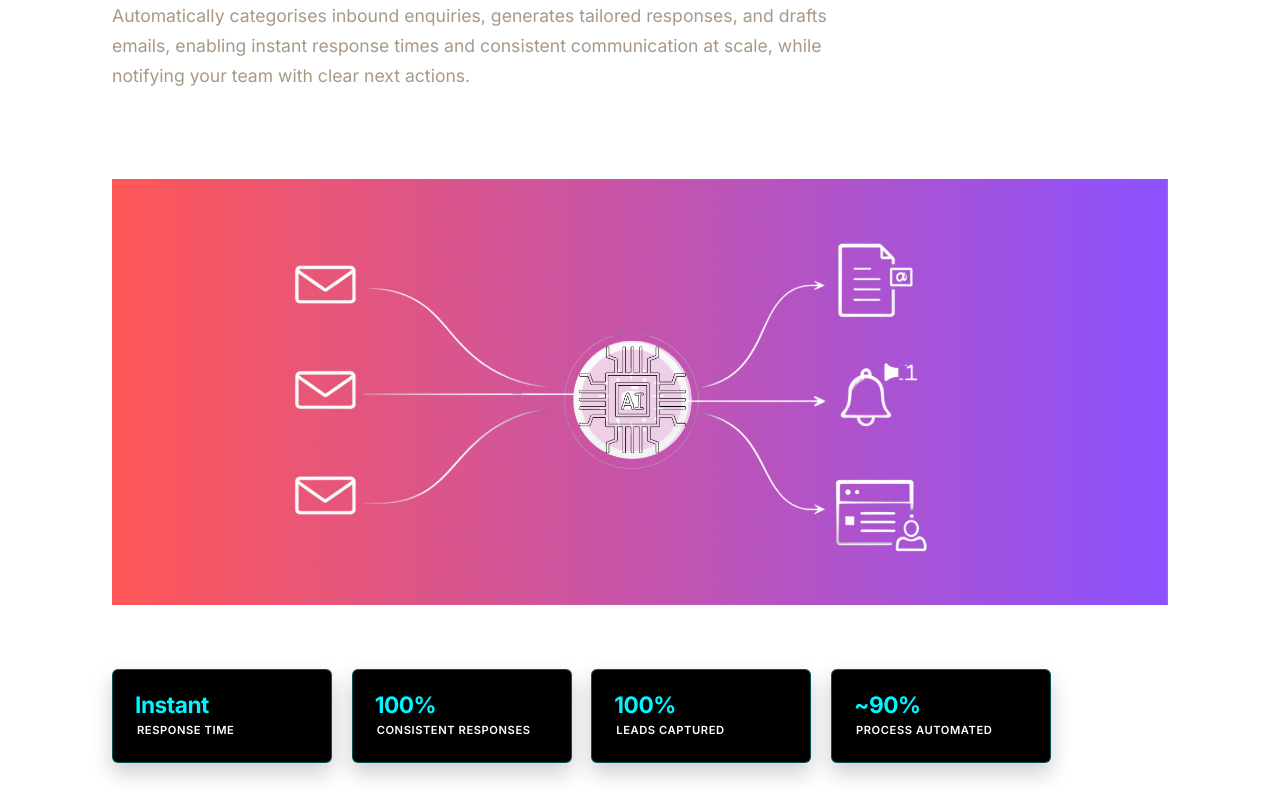
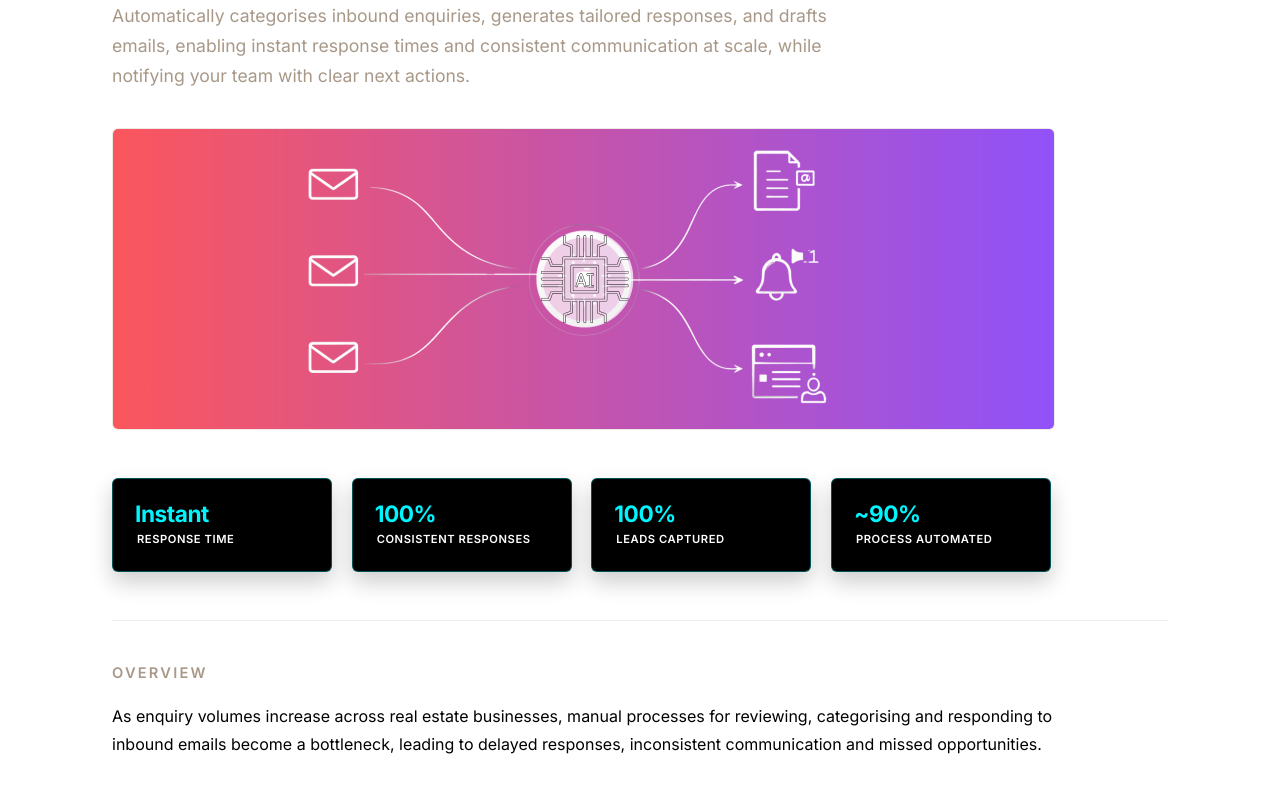
Before and after one commit to RoslynGleave/pm-portfolio-V2, a plain HTML site: page case-studies/ai-lead-triage-response-system.html in a window 1280 px wide. Shown: the part 262-1052 px from the top of the page. Drawn offline with Linux system fonts and the light colour scheme.

Commit message:
Update AI lead triage assets and styling

```diff
--- a/case-studies/ai-lead-triage-response-system.html
+++ b/case-studies/ai-lead-triage-response-system.html
@@ -69,6 +69,23 @@
   padding: var(--space-md) 0 0;
 }
 
+.cs-page-project .cs-hero-banner {
+  width: 100%;
+  max-width: calc(100% - 30mm);
+  margin: var(--space-sm) auto var(--space-md) 0;
+  border-radius: var(--radius);
+  overflow: hidden;
+  border: 1px solid rgba(196, 181, 165, 0.3);
+}
+
+.cs-page-project .cs-hero-banner img {
+  display: block;
+  width: 100%;
+  height: clamp(200px, 34vw, 300px);
+  object-fit: cover;
+  object-position: center;
+}
+
 @media (max-width: 900px) and (min-width: 641px) {
   .cs-page-project .cs-metrics {
     max-width: 100%;
@@ -77,6 +94,11 @@
 }
 
 @media (max-width: 640px) {
+  .cs-page-project .cs-hero-banner {
+    max-width: 100%;
+    margin-right: 0;
+  }
+
   .cs-page-project .cs-section {
     max-width: 100%;
   }
@@ -116,9 +138,9 @@
       <p class="cs-subtitle">Automatically categorises inbound enquiries, generates tailored responses, and drafts emails, enabling instant response times and consistent communication at scale, while notifying your team with clear next actions.</p>
     </div>
 
-    <div class="case-study-image" style="margin: 40px 0; text-align: center;">
-      <img src="ai-lead-triage-response-system/hero-image.png" alt="AI Lead Response System" style="max-width: 100%; height: auto;" />
-    </div>
+    <figure class="cs-hero-banner">
+      <img src="ai-lead-triage-response-system/ai_lead_auto_project_hero-image_1.png" alt="AI Lead Response System" loading="eager" decoding="async">
+    </figure>
 
     <div class="cs-metrics">
       <div class="cs-metric">
--- a/styles.css
+++ b/styles.css
@@ -1149,6 +1149,10 @@
   padding: var(--space-md) 0 var(--space-lg);
 }
 
+.cs-page-project .cs-hero {
+  padding-bottom: calc(var(--space-lg) - 7mm);
+}
+
 .cs-tag {
   display: inline-block;
   font-size: 0.7rem;
```
Also changed, not shown: case-studies/ai-lead-triage-response-system/ai_lead_auto_project_hero-image_1.png (added), case-studies/ai-lead-triage-response-system/hero-image.png (deleted).
